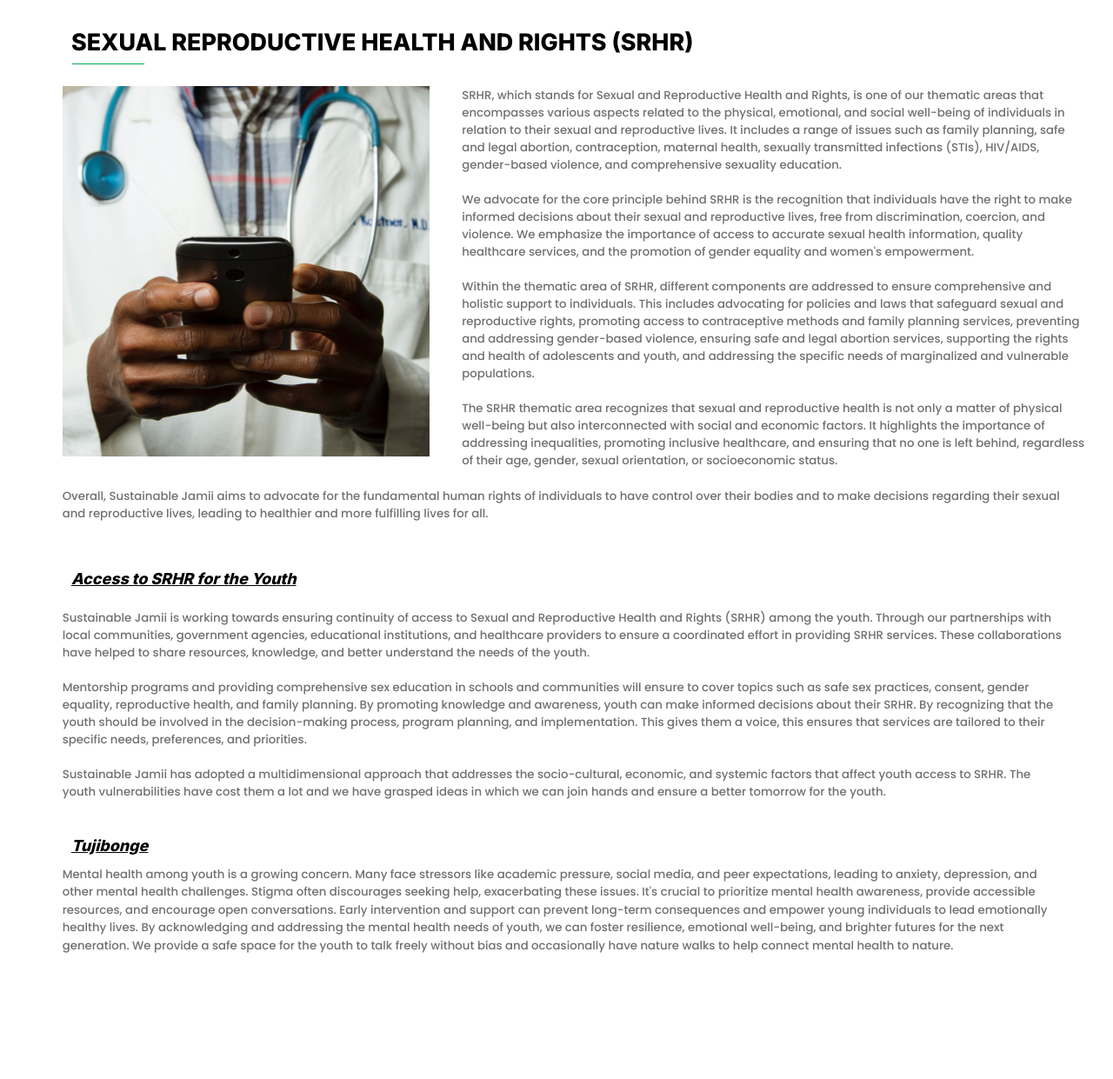
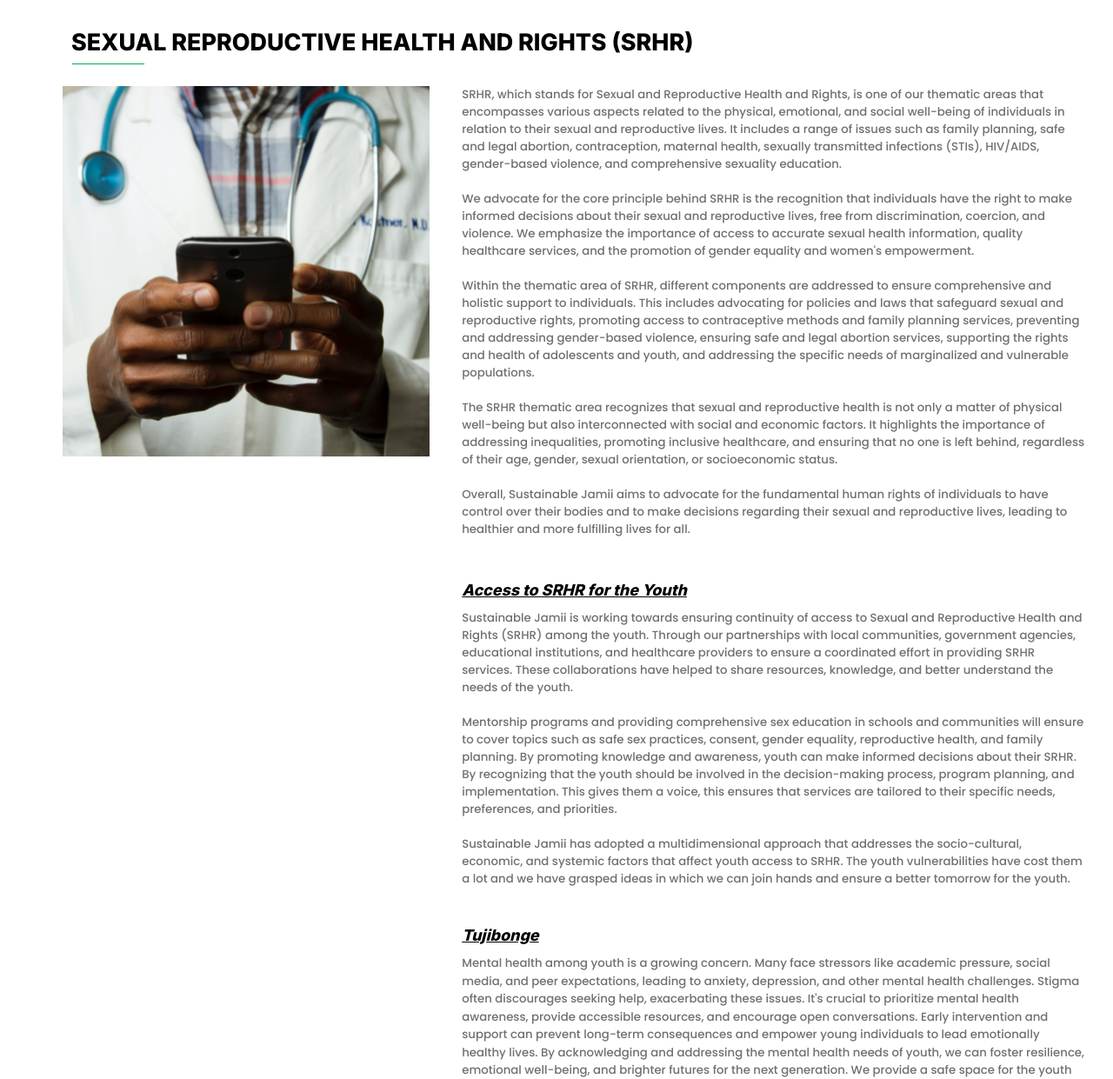
Before and after one commit to MartinMbote/Sustainable-Jamii, a plain HTML site: page SRHR.html in a window 1280 px wide. Shown: the part 67-1308 px from the top of the page at 87% size. Before the commit the page ends 1255 px from the top, so only its background shows below. Drawn offline with Linux system fonts and the light colour scheme; a web font is replaced by a local one.

```diff
--- a/SRHR.html
+++ b/SRHR.html
@@ -45,17 +45,20 @@
         <section>
             <div>
                 <div id="title">
-                    <p style="position: absolute; top: 5.6vw; left: 6.4vw; font-family: Inter; font-size: 2.1vw; font-weight: 800;">
+                    <p style="position: fixed; top: 5.6vw; left: 6.4vw; font-family: Inter; font-size: 2.1vw; font-weight: 800;">
                         SEXUAL REPRODUCTIVE HEALTH AND RIGHTS (SRHR)
                     </p>
 
-                    <div id="text-border" style="position: absolute; top: 10.9vw; left: 6.5vw; width: 6.5vw; height: 0.1vw; background-color: #00AB4F;"></div>
+                    <div id="text-border" style="position: fixed; top: 10.9vw; left: 6.5vw; width: 6.5vw; height: 0.1vw; background-color: #00AB4F;"></div>
+                </div>
+
+                <div id="ficha-rada" style="position: fixed; left: 0vw; width: 100vw; height: 10.4vw; background-color: white; z-index: -5;">
                 </div>
 
                 <div id="content">
-                    <img src="Assets/doctor-image.png" style="position: absolute; top: 13vw; left: 5.6vw; width: 33vw;">
+                    <img src="Assets/doctor-image.png" style="position: fixed; top: 13vw; left: 5.6vw; width: 33vw;">
 
-                    <p style="position: absolute; top: 12vw; left: 41.5vw; width: 56vw; font-family: poppins; font-size: 1.04vw; font-weight: 500; color: #707070;">
+                    <p style="position: absolute; top: 11.9vw; left: 41.5vw; width: 56vw; font-family: poppins; font-size: 1.04vw; font-weight: 500; color: #707070; z-index: -10;">
                         SRHR, which stands for Sexual and Reproductive Health and Rights, is one of our thematic areas that
                         encompasses various aspects related to the physical, emotional, and social well-being of individuals in
                         relation to their sexual and reproductive lives. It includes a range of issues such as family planning, safe
@@ -84,9 +87,9 @@
                         well-being but also interconnected with social and economic factors. It highlights the importance of
                         addressing inequalities, promoting inclusive healthcare, and ensuring that no one is left behind,
                         regardless of their age, gender, sexual orientation, or socioeconomic status.
-                    </p>
 
-                    <p style="position: absolute; top: 48vw; left: 5.6vw; width: 90vw; font-family: poppins; font-size: 1.04vw; font-weight: 500; color: #707070;">
+                        <br> <br>
+
                         Overall, Sustainable Jamii aims to advocate for the fundamental human rights of individuals to have
                         control over their bodies and to make decisions regarding their sexual and reproductive lives, leading to
                         healthier and more fulfilling lives for all.
@@ -98,7 +101,7 @@
         <section>
             <div>
                 <div id="sub-title">
-                    <p style="position: absolute; top: 55vw; left: 6.4vw; font-family: Inter; font-size: 1.4vw; font-weight: 800;">
+                    <p style="position: absolute; top: 56vw; left: 41.5vw; font-family: Inter; font-size: 1.4vw; font-weight: 800; z-index: -10;">
                         <u>
                             <em>
                                 Access to SRHR for the Youth
@@ -107,7 +110,7 @@
                     </p>
                 </div>
 
-                <p style="position: absolute; top: 59vw; left: 5.6vw; width: 90vw; font-family: poppins; font-size: 1.04vw; font-weight: 500; color: #707070;">
+                <p style="position: absolute; top: 59vw; left: 41.5vw; width: 56vw; font-family: poppins; font-size: 1.04vw; font-weight: 500; color: #707070; z-index: -10;">
                     Sustainable Jamii is working towards ensuring continuity of access to Sexual and Reproductive Health
                     and Rights (SRHR) among the youth. Through our partnerships with local communities, government
                     agencies, educational institutions, and healthcare providers to ensure a coordinated effort in providing
@@ -132,7 +135,7 @@
 
 
                 <div id="sub-title">
-                    <p style="position: absolute; top: 79vw; left: 6.4vw; font-family: Inter; font-size: 1.4vw; font-weight: 800;">
+                    <p style="position: absolute; top: 87vw; left: 41.5vw; font-family: Inter; font-size: 1.4vw; font-weight: 800;">
                         <u>
                             <em>
                                 Tujibonge
@@ -141,7 +144,7 @@
                     </p>
                 </div>
 
-                <p style="position: absolute; top: 82vw; left: 5.6vw; width: 90vw; height: 15vw; line-height: 1.6vw; font-family: poppins; font-size: 1.04vw; font-weight: 500; color: #707070;">
+                <p style="position: absolute; top: 90vw; left: 41.5vw; width: 56vw; height: 15vw; line-height: 1.6vw; font-family: poppins; font-size: 1.04vw; font-weight: 500; color: #707070;">
                     Mental health among youth is a growing concern. Many face stressors like academic pressure, social
                     media, and peer expectations, leading to anxiety, depression, and other mental health challenges.
                     Stigma often discourages seeking help, exacerbating these issues. It's crucial to prioritize mental health
```
